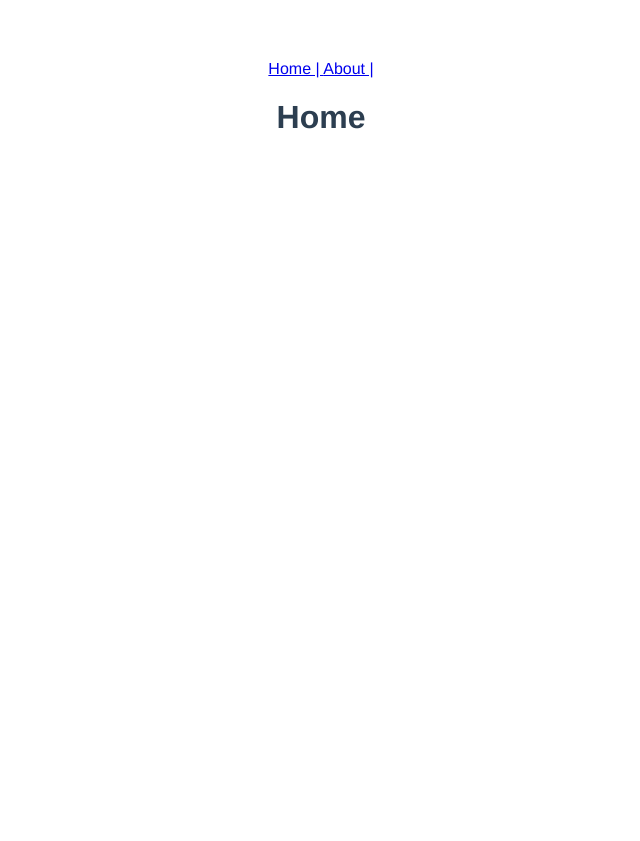
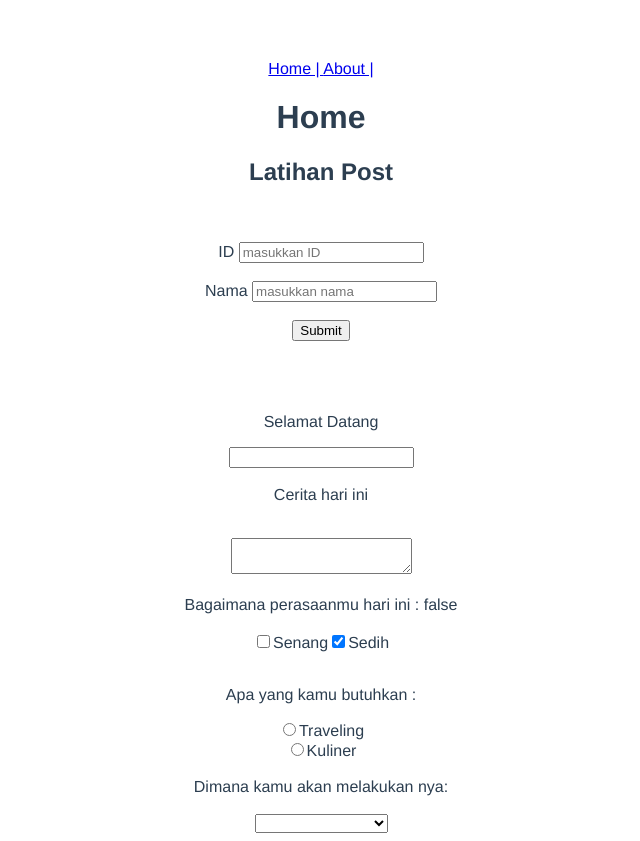
Before and after one commit to OrizaSeptianaPutri/Earl, a Vue app: page / in a window 1280 px wide. Shown: the whole page, without its empty margins (319-959 px from the left). Before the commit the page ends 800 px from the top, so only its background shows below. Built offline with nearby package versions, Linux system fonts and the light colour scheme.

Commit message:
API Post

```diff
--- a/package.json
+++ b/package.json
@@ -8,6 +8,7 @@
     "lint": "vue-cli-service lint"
   },
   "dependencies": {
+    "axios": "^1.1.2",
     "core-js": "^3.8.3",
     "vue": "^2.6.14",
     "vue-router": "^3.0.2"
--- a/src/App.vue
+++ b/src/App.vue
@@ -7,13 +7,20 @@
   </nav>
 
    <router-view />
+   <PostTest/>
+   <InputBinding/>
   </div>
 
 </template>
 
 <script>
+import PostTest from "./view/PostTest.vue"
+import InputBinding from "./view/InputBinding.vue"
 export default {
-  name: 'App'
+  components: {
+    PostTest,
+    InputBinding
+  }
 }
 
 </script>
--- a/src/view/InputBinding.vue
+++ b/src/view/InputBinding.vue
@@ -14,9 +14,9 @@
     <br> <br>
     <span>Bagaimana perasaanmu hari ini :  {{checked}}</span>
     <br> <br>
-    <input type="checkbox" id="Senang" value="Senang" v-model="checked">
+    <input type="checkbox" id="Senang" value="Senang" v-model="checked" name="senang">
     <label for="Senang">Senang</label>
-    <input type="checkbox" id="Sedih" value="Sedih" v-model="checked">
+    <input type="checkbox" id="Sedih" value="Sedih" v-model="unchecked" name="sedih">
     <label for="Sedih">Sedih</label>
     <br>
 
@@ -50,7 +50,8 @@ export default {
         return{
             hallo : ' ',
             pesan:' ',
-            checked:' ',
+            checked:false,
+            unchecked:true,
             picked: ' ',
             selected: ' '
         }
--- /dev/null
+++ b/src/view/PostTest.vue
@@ -0,0 +1,47 @@
+<template>
+<div>
+    <h2>Latihan Post</h2>
+    <br><br>
+        <div>
+            <label>ID </label>
+			<input type="text" v-model="ID" placeholder="masukkan ID">
+            <br><br>
+        </div>
+        <div>
+			<label>Nama </label>
+			<input type="text" v-model="name" placeholder="masukkan nama">
+		<br><br>
+        </div>
+        <div>
+			<button type="submit" @click="latihanpost">Submit</button>
+        </div>
+        <h2>{{user}}</h2>
+</div>
+</template>
+
+<script>
+	import axios from 'axios'
+	export default{
+		data(){
+			return{
+			ID: '',
+            name: '',
+            user: ''
+			}
+		},
+		methods: {
+			latihanpost(){
+				axios.post("https://1cd5wupiy7.execute-api.us-east-1.amazonaws.com/users",
+				{name: this.name, userId: this.ID})
+				.then ((res) => {
+					console.log(res)
+					this.user = res.data.name
+				})
+                .catch(error =>{
+                    alert(error.message)
+                })
+
+			}
+		}
+	}
+</script>
```
Also changed, not shown: 1 other file (tests, documents, lock files or other folders).
